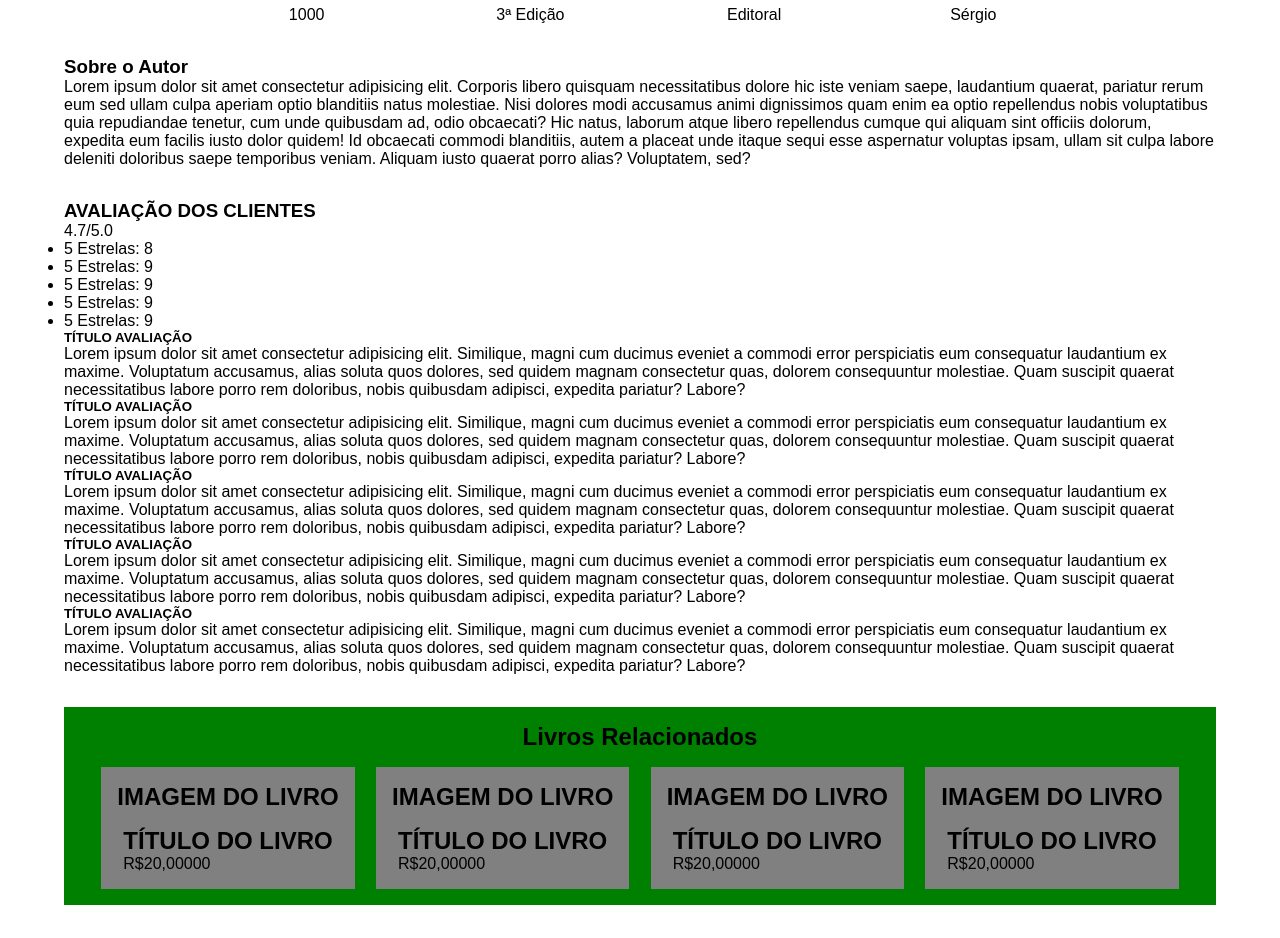
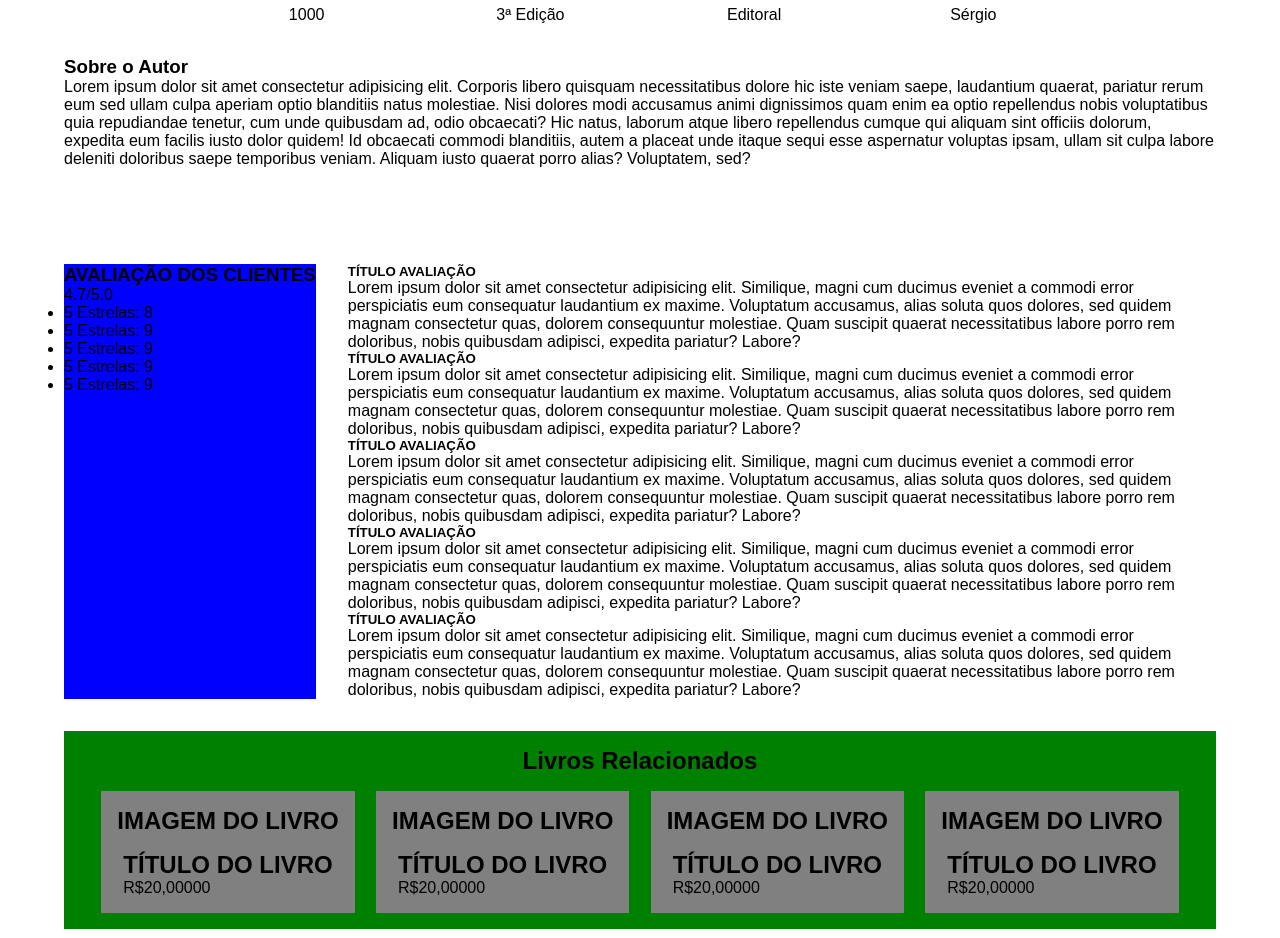
Before and after one commit to rodrigo-fullstack/jovem-pagina, a PHP site: page /produto_selecionado.html in a window 1280 px wide. Shown: the part 441-1379 px from the top of the page. Run offline with PHP 8.4, Linux system fonts and the light colour scheme.

Commit message:
feat (positioning): Posicionamento dos Elementos de .customer-ratings-container (avaliação dos clientes)

```diff
--- a/assets/css/main.css
+++ b/assets/css/main.css
@@ -12,7 +12,23 @@ main{
     padding: 4rem;
 }
 
+.book-select-rating{
+    display: grid;
+    grid-template-columns: auto auto;
+    gap: 2rem;
+}
+.star-container{
+    background-color: blue;
+    grid-column-start: 1;
+    grid-column-end: 2;
+    grid-row-start: 2;
+    grid-row-start: 3;
+}
 
+.customer-ratings-container{
+    grid-row-start: 1;
+    grid-row-start: 3;
+}
 
 .btn-container{
     display: flex;
--- a/produto_selecionado.html
+++ b/produto_selecionado.html
@@ -141,13 +141,14 @@
                 <h1 class="book-select-author-title">
                     Sobre o Autor
                 </h1>
+
                 <p>Lorem ipsum dolor sit amet consectetur adipisicing elit. Corporis libero quisquam necessitatibus dolore hic iste veniam saepe, laudantium quaerat, pariatur rerum eum sed ullam culpa aperiam optio blanditiis natus molestiae. Nisi dolores modi accusamus animi dignissimos quam enim ea optio repellendus nobis voluptatibus quia repudiandae tenetur, cum unde quibusdam ad, odio obcaecati? Hic natus, laborum atque libero repellendus cumque qui aliquam sint officiis dolorum, expedita eum facilis iusto dolor quidem! Id obcaecati commodi blanditiis, autem a placeat unde itaque sequi esse aspernatur voluptas ipsam, ullam sit culpa labore deleniti doloribus saepe temporibus veniam. Aliquam iusto quaerat porro alias? Voluptatem, sed?</p>
             </section>
 
             <section class="book-select-rating">
-                <h1>AVALIAÇÃO DOS CLIENTES</h1>
 
                 <div class="star-container">
+                    <h1>AVALIAÇÃO DOS CLIENTES</h1>
                     <div class="general-classification">
 
                         <div class="star-img">
@@ -167,6 +168,7 @@
                         </div>
 
                      </div> <!-- .general-classification -->
+                </div> <!-- .star-container -->
 
                 <section class="customer-ratings-container">
 
@@ -229,10 +231,7 @@
                         <p class="customer-rating-desc">Lorem ipsum dolor sit amet consectetur adipisicing elit. Similique, magni cum ducimus eveniet a commodi error perspiciatis eum consequatur laudantium ex maxime. Voluptatum accusamus, alias soluta quos dolores, sed quidem magnam consectetur quas, dolorem consequuntur molestiae. Quam suscipit quaerat necessitatibus labore porro rem doloribus, nobis quibusdam adipisci, expedita pariatur? Labore?</p>
 
                     </article>
-
                 </section>
-
-
             </section> <!-- .customer-rating-container -->
         </article>
 
```
Lines whose indentation alone changed are shown as unchanged.
